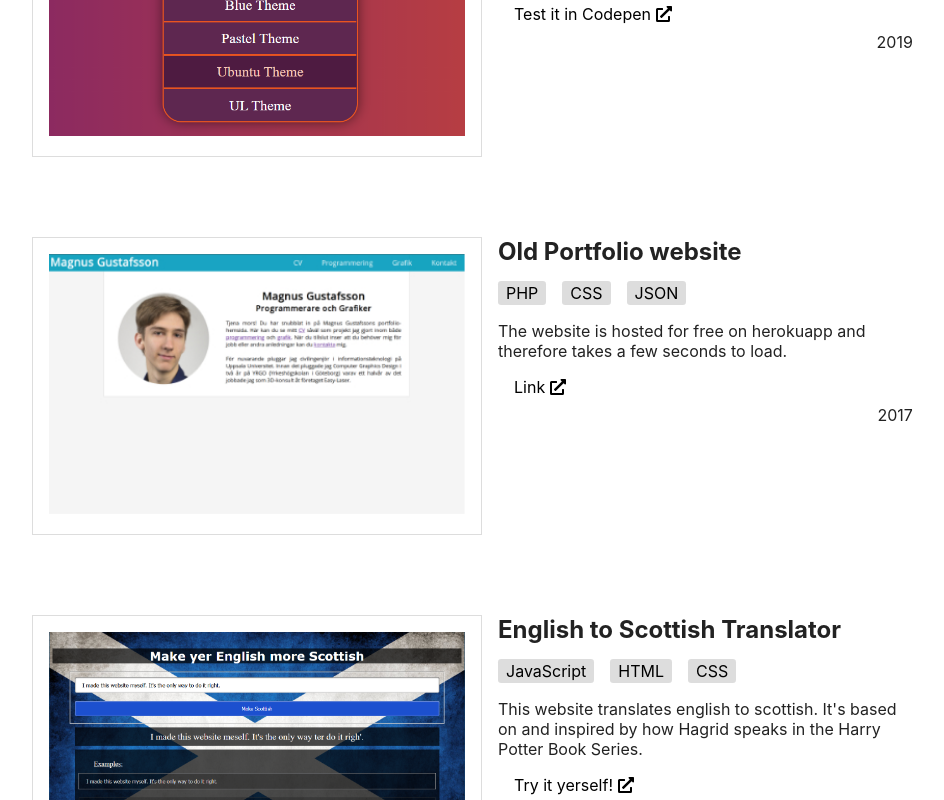
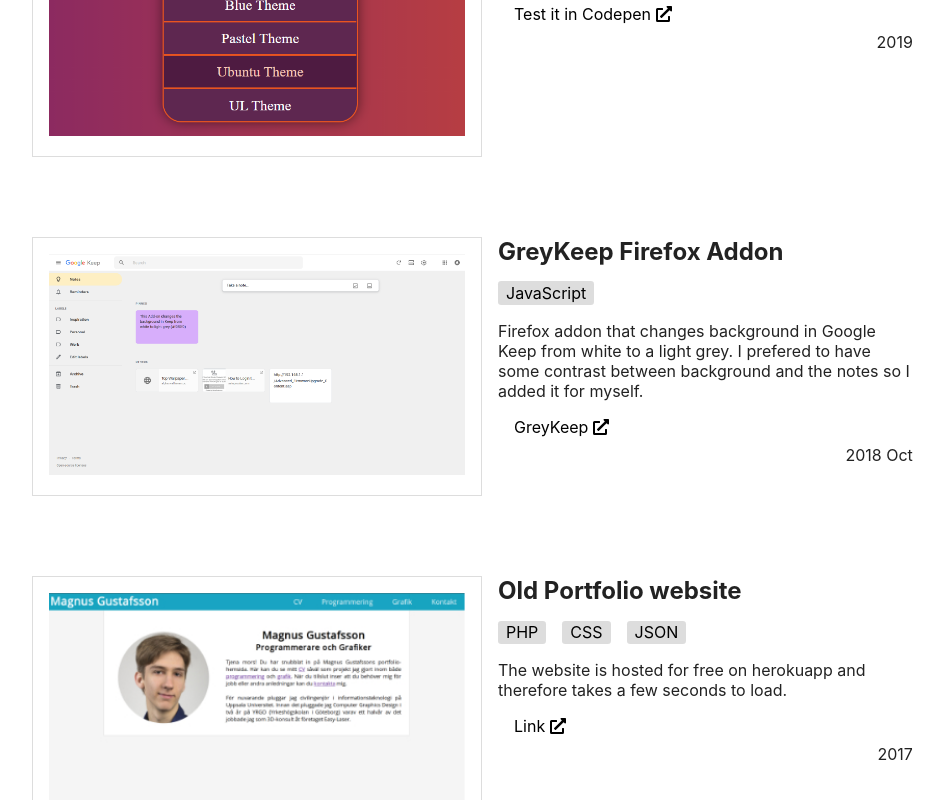
Before and after one commit to Magnus93/magnus-g-ts, a React app: page / in a window 1280 px wide. Shown: the part 1609-2409 px from the top of the page, without its empty margins (158-1102 px from the left). Built offline with nearby package versions, Linux system fonts and the light colour scheme.

Commit message:
Add project GreyKeep firefox addon

```diff
--- a/src/components/ProjectsPage/project.ts
+++ b/src/components/ProjectsPage/project.ts
@@ -1,6 +1,7 @@
 import stochsdimg from './img/stochsd.png';
 import portfoliopage from './img/portfolio-page-2021.png';
 import stochsdwebpage from "./img/stochsd-webpage.png";
+import greykeepimg from "./img/greykeep.png";
 import oldportfolioimg from "./img/old-portfolio.jpg";
 import python3d2dimg from "./img/3d-to-2d-python.jpg";
 import bumptonormal from "./img/BumpNormalMap.png";
@@ -69,6 +70,17 @@ let projects : ProjectData[] = [
         links: [{
             "name": "Test it in Codepen",
             "href": "https://codepen.io/MrArne/pen/WNbXGmB"
+        }]
+    },
+    {
+        title: "GreyKeep Firefox Addon",
+        image: greykeepimg,
+        tags: ["JavaScript"],
+        desc: "Firefox addon that changes background in Google Keep from white to a light grey. I prefered to have some contrast between background and the notes so I added it for myself.",
+        time: "2018 Oct",
+        links: [{
+            "name": "GreyKeep",
+            "href": "https://addons.mozilla.org/en-US/firefox/addon/greykeep/"
         }]
     },
     {
```
Also changed, not shown: src/components/ProjectsPage/img/greykeep.png (added).
